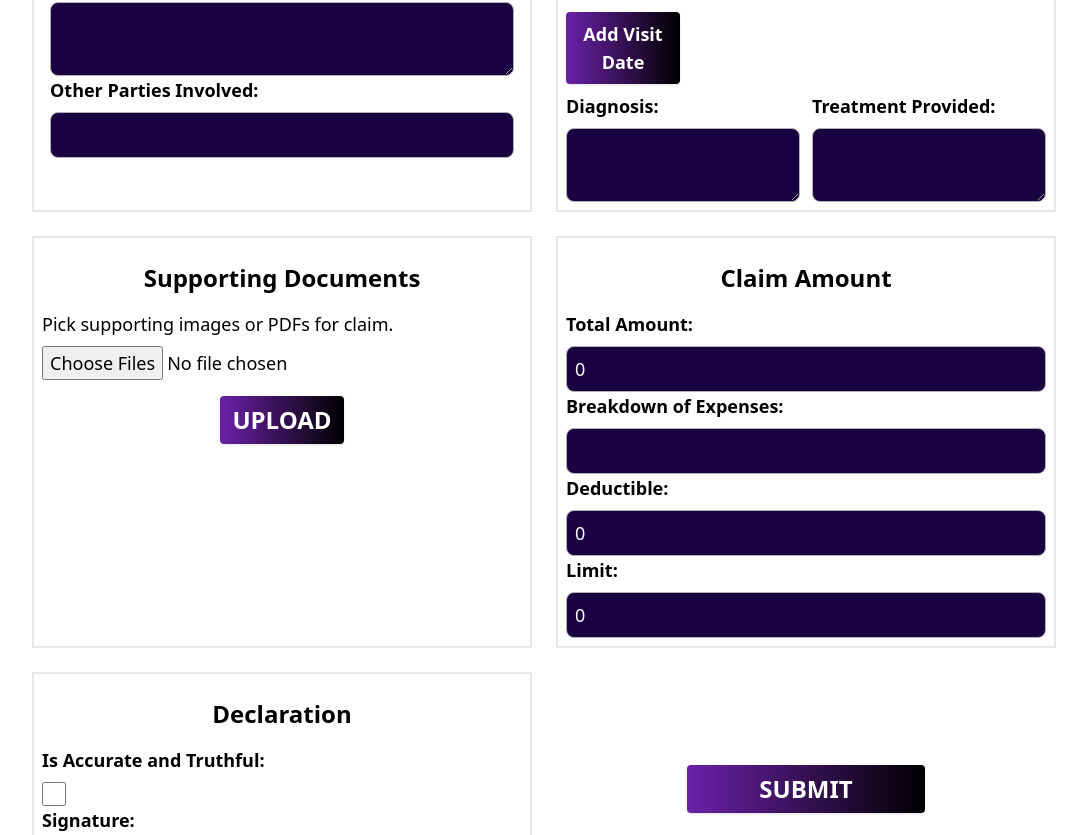
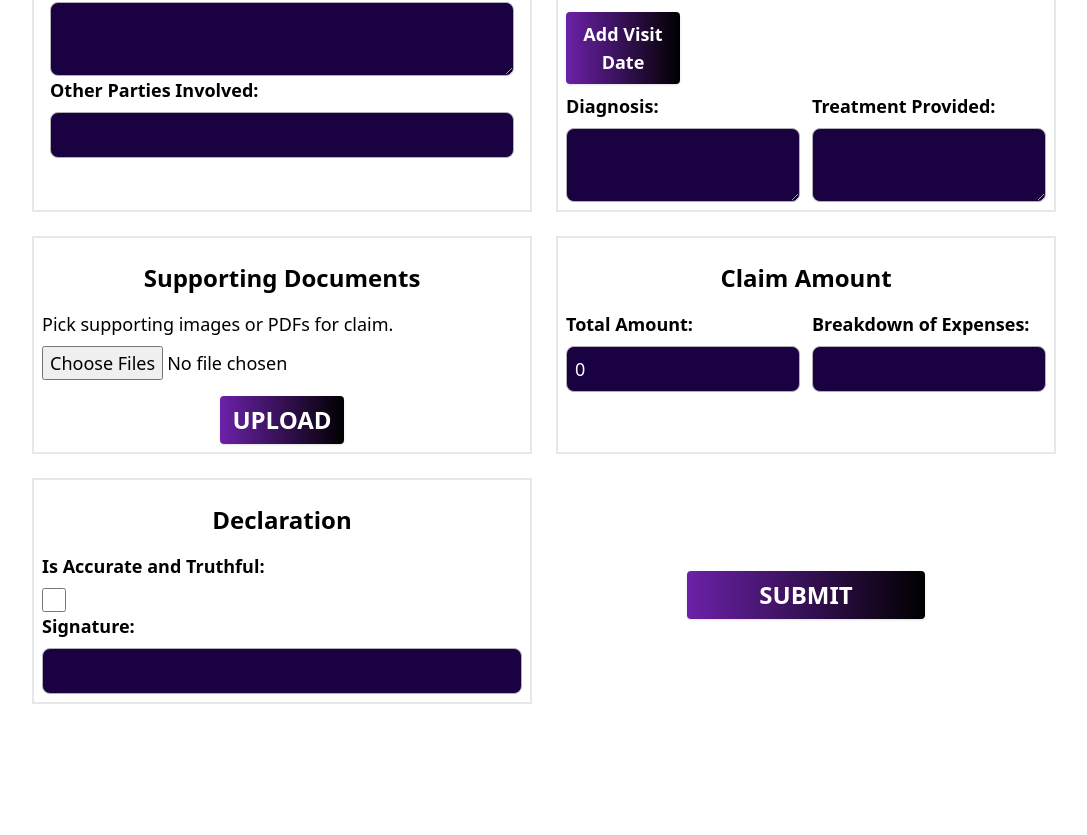
Before and after one commit to vishal5208/UpdatedShwanSuraksha, a React (Create React App) app in the folder frontend/: page /test in a window 1280 px wide. Shown: the part 350-1185 px from the top of the page, without its empty margins (96-1183 px from the left). After the commit the page ends 1086 px from the top, so only its background shows below. Built offline with nearby package versions, Linux system fonts and the light colour scheme.

Commit message:
updated claim contract and claim amount in ui

```diff
--- a/frontend/src/pages/TestPage.jsx
+++ b/frontend/src/pages/TestPage.jsx
@@ -31,8 +31,6 @@ const TestPage = () => {
 	const [claimAmount, setClaimAmount] = useState({
 		totalAmount: 0,
 		breakdownOfExpenses: "",
-		deductible: 0,
-		limit: 0,
 	});
 
 	const [declaration, setDeclaration] = useState({
@@ -426,14 +424,16 @@ const TestPage = () => {
 							</div>
 						</form>
 					</div>
+
 					{/* Claim amount */}
 					<div className="col-span-4 border-2 p-2">
 						<h2 className="text-center text-2xl font-bold py-4">
 							Claim Amount
 						</h2>
 
+						<div className=" grid  grid-cols-4 gap-3">
 							{/* Total Amount */}
-						<div className="col-span-full flex flex-col space-y-2 justify-center">
+							<div className="col-span-2 flex flex-col space-y-2 justify-center">
 								<label
 									htmlFor="totalAmount"
 									className="font-semibold sm:text-lg font-spaceGrotesk"
@@ -456,7 +456,7 @@ const TestPage = () => {
 							</div>
 
 							{/* Breakdown of Expenses */}
-						<div className="col-span-full flex flex-col space-y-2 justify-center">
+							<div className="col-span-2 flex flex-col space-y-2 justify-center">
 								<label
 									htmlFor="breakdownOfExpenses"
 									className="font-semibold sm:text-lg font-spaceGrotesk"
@@ -477,53 +477,9 @@ const TestPage = () => {
 									required
 								/>
 							</div>
-
-						{/* Deductible */}
-						<div className="col-span-full flex flex-col space-y-2 justify-center">
-							<label
-								htmlFor="deductible"
-								className="font-semibold sm:text-lg font-spaceGrotesk"
-							>
-								Deductible:
-							</label>
-							<input
-								type="number"
-								id="deductible"
-								className="bg-[#1A0142] text-white border border-solid border-[#B1B1B1] rounded-lg sm:text-lg p-2 "
-								value={claimAmount.deductible}
-								onChange={(event) =>
-									setClaimAmount({
-										...claimAmount,
-										deductible: event.target.value,
-									})
-								}
-								required
-							/>
+						</div>
 					</div>
 
-						{/* Limit */}
-						<div className="col-span-full flex flex-col space-y-2 justify-center">
-							<label
-								htmlFor="limit"
-								className="font-semibold sm:text-lg font-spaceGrotesk"
-							>
-								Limit:
-							</label>
-							<input
-								type="number"
-								id="limit"
-								className="bg-[#1A0142] text-white border border-solid border-[#B1B1B1] rounded-lg sm:text-lg p-2 "
-								value={claimAmount.limit}
-								onChange={(event) =>
-									setClaimAmount({
-										...claimAmount,
-										limit: event.target.value,
-									})
-								}
-								required
-							/>
-						</div>
-					</div>
 					{/* declaration */}
 					<div className="col-span-4 border-2 p-2">
 						<h2 className="text-center text-2xl font-bold py-4">Declaration</h2>
```
Also changed, not shown: 1 other file (tests, documents, lock files or other folders). Lines whose indentation alone changed are shown as unchanged.
